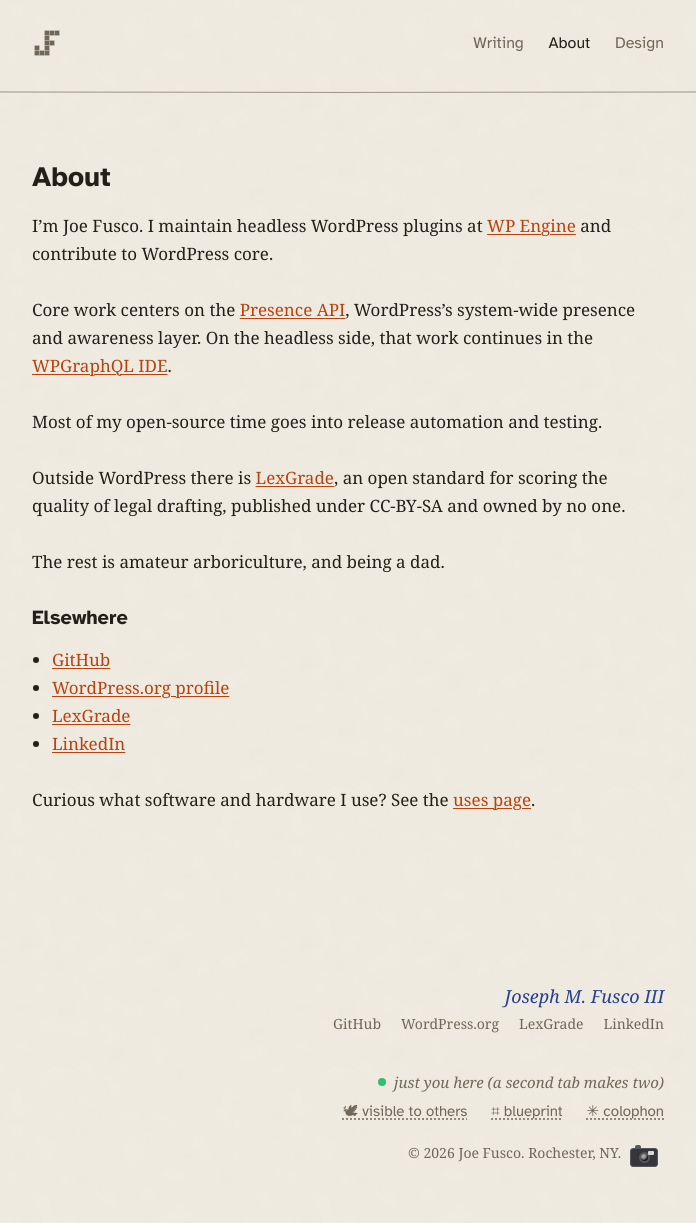
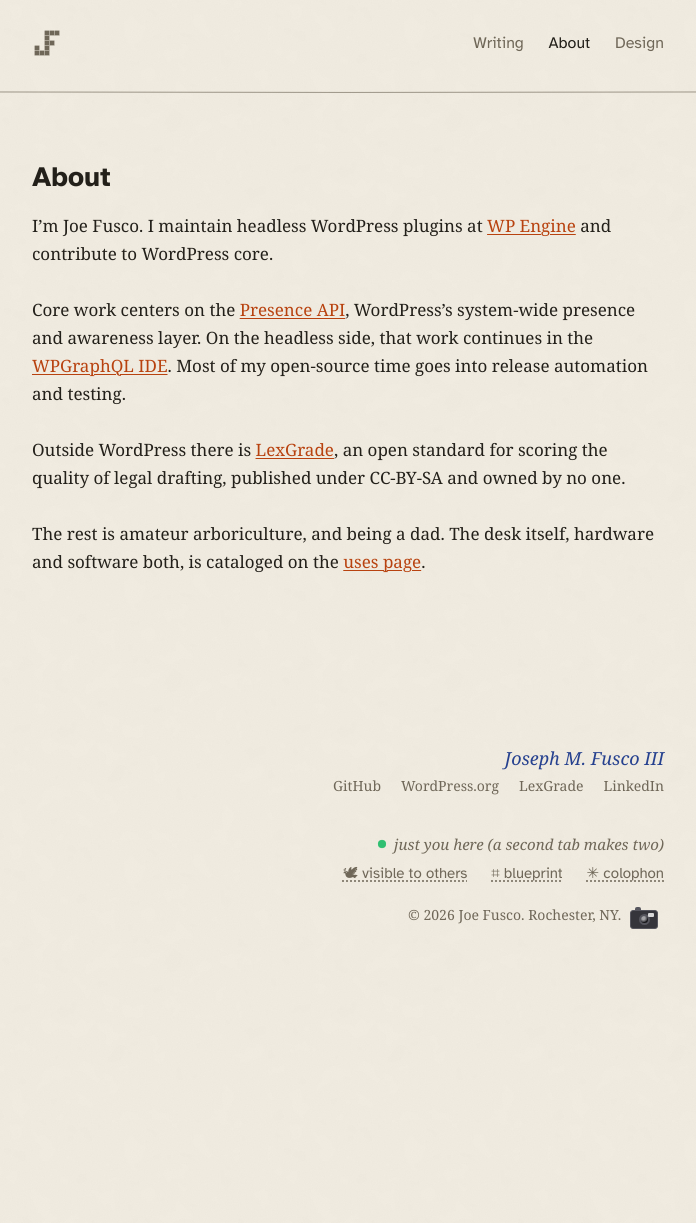
Before and after one commit to josephfusco/josephfusco.github.io, a Jekyll site: the page built from about.md, in a window 1280 px wide. Shown: the whole page, without its empty margins (292-988 px from the left). Built offline with Jekyll 4.4.1, drawn with Linux system fonts in a browser that asks for light colours; after the commit the page ends 985 px from its top, so only the background shows below that.

Commit message:
About is a letter, not a directory
The Elsewhere list duplicated the four contacts the footer
signature already carries in the same viewport, so it leaves.
The release-automation line joins the core-work paragraph, and
the uses page is woven into the closing sentence instead of
hanging off a rhetorical question. Four paragraphs, then the
signature.

Co-Authored-By: Claude Fable 5 <noreply@anthropic.com>
Claude-Session: https://claude.ai/code/session_019vAcPMvpcgUVRcyZCqV9hM

```diff
--- a/about.md
+++ b/about.md
@@ -5,19 +5,8 @@ title: About
 
 I'm Joe Fusco. I maintain headless WordPress plugins at [WP Engine](https://wpengine.com) and contribute to WordPress core.
 
-Core work centers on the [Presence API](https://github.com/WordPress/presence-api), WordPress's system-wide presence and awareness layer. On the headless side, that work continues in the [WPGraphQL IDE](https://wordpress.org/plugins/wpgraphql-ide/).
-
-Most of my open-source time goes into release automation and testing.
+Core work centers on the [Presence API](https://github.com/WordPress/presence-api), WordPress's system-wide presence and awareness layer. On the headless side, that work continues in the [WPGraphQL IDE](https://wordpress.org/plugins/wpgraphql-ide/). Most of my open-source time goes into release automation and testing.
 
 Outside WordPress there is [LexGrade](https://lexgrade.org), an open standard for scoring the quality of legal drafting, published under CC-BY-SA and owned by no one.
 
-The rest is amateur arboriculture, and being a dad.
-
-## Elsewhere
-
-+ [GitHub](https://github.com/josephfusco)
-+ [WordPress.org profile](https://profiles.wordpress.org/joefusco)
-+ [LexGrade](https://lexgrade.org)
-+ [LinkedIn](https://www.linkedin.com/in/josephfusco3)
-
-Curious what software and hardware I use? See the [uses page](/uses).
+The rest is amateur arboriculture, and being a dad. The desk itself, hardware and software both, is cataloged on the [uses page](/uses).
```
